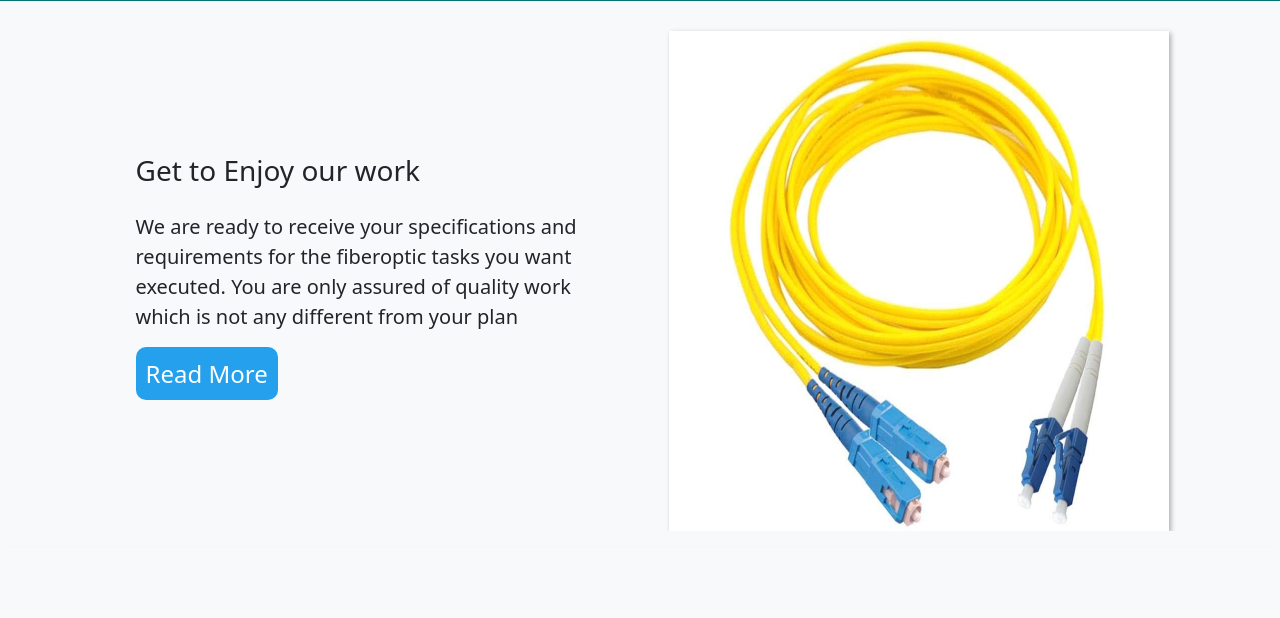
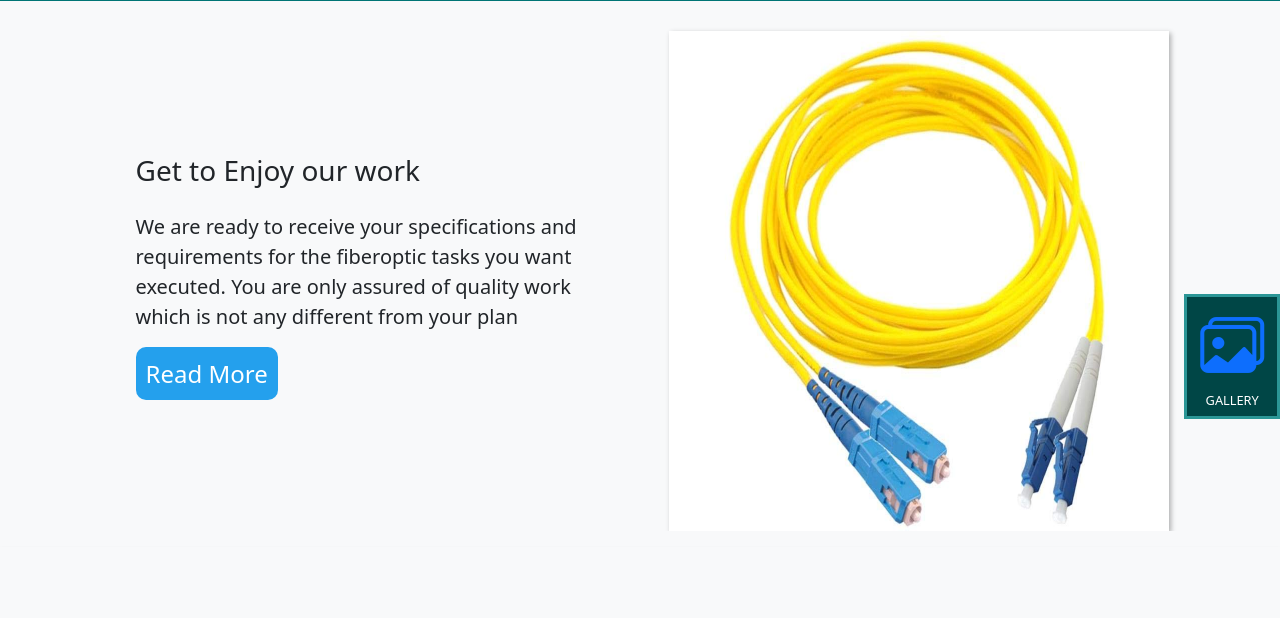
Before and after one commit to agoetee/zenfiber, a PHP site: page / in a window 1280 px wide. Shown: the part 61-679 px from the top of the page. Run offline with PHP 8.4, Linux system fonts and the light colour scheme.

Commit message:
moved gallery icon to the side

```diff
--- a/bootweb.html
+++ b/bootweb.html
@@ -245,13 +245,11 @@
 					</div>
 				</div>
 			</div>
-			<div class="container">
-				<div class="row m-5">
-					<div class="col-md-6 d-flex justify-content-end gallery pt-4">GALLERY</div>
-					<div class="col-md-6 align-self-center gallery icon"><a href="gallery.html" id="gallery"><i class="bi bi-images text-light"></i></a></div>
-				</div>
-			</div>
 		</section>
+		<div class="galleryRight">
+			<a href="gallery.html" id="gallery" class="galleryRightItem galleryRightIcon"><i class="bi bi-images theIcon"></i></a>
+			<h3 class="galleryRightItem galleryRightText" >GALLERY</h3>
+		</div>
 
 		<!-- ANIMATED COUNTER SUBSECTION 2 -->
 
--- a/style.css
+++ b/style.css
@@ -182,15 +182,46 @@ img {
 	font-size: 1.5em;
 }
 
-.gallery {
-	font-size: 2em;
+/*ANIMATED COUNTER SECTION*/
+
+/* FIXED GALLERY ICON */
+
+.galleryRight {
+	position: fixed;
+	right: 0;
+	bottom: 40%;
+	border: 3px solid #2B9696;
+	background-color: #004646;
+	color: white;
+	height: fit-content;
+	width: fit-content;
+	display: flex;
+	flex-direction: column;
+	align-items: center;
 }
 
-.icon {
+.theIcon {
 	font-size: 4em;
+	padding: 0 0.2em 0 0.2em;
 }
+.theIcon:hover {
+	color: #fff;
+}
+.galleryRightText {
+	font-size: 0.8em;
+}
+@media (max-width:35em) {
+	.galleryRight {
+		position: fixed;
+		top: 20%;
+		right: 0;
+	}
+	.theIcon {
+		font-size: 2em;
+	}
 
-/*ANIMATED COUNTER SECTION*/
+}
+/* FIXED GALLERY ICON */
 
 /*ABOUT-US SECTION*/
 /*.drop-cap:first-letter {
```
